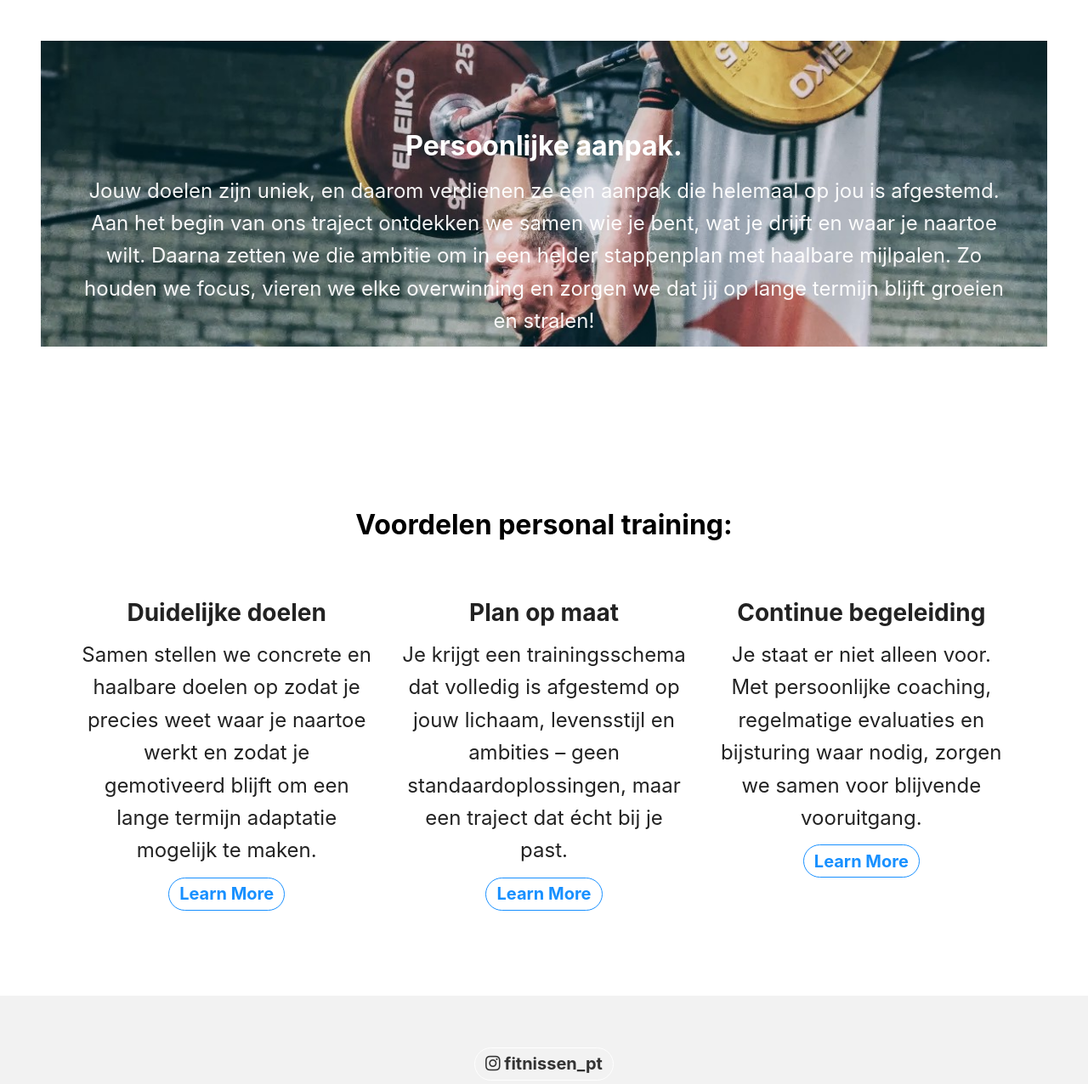
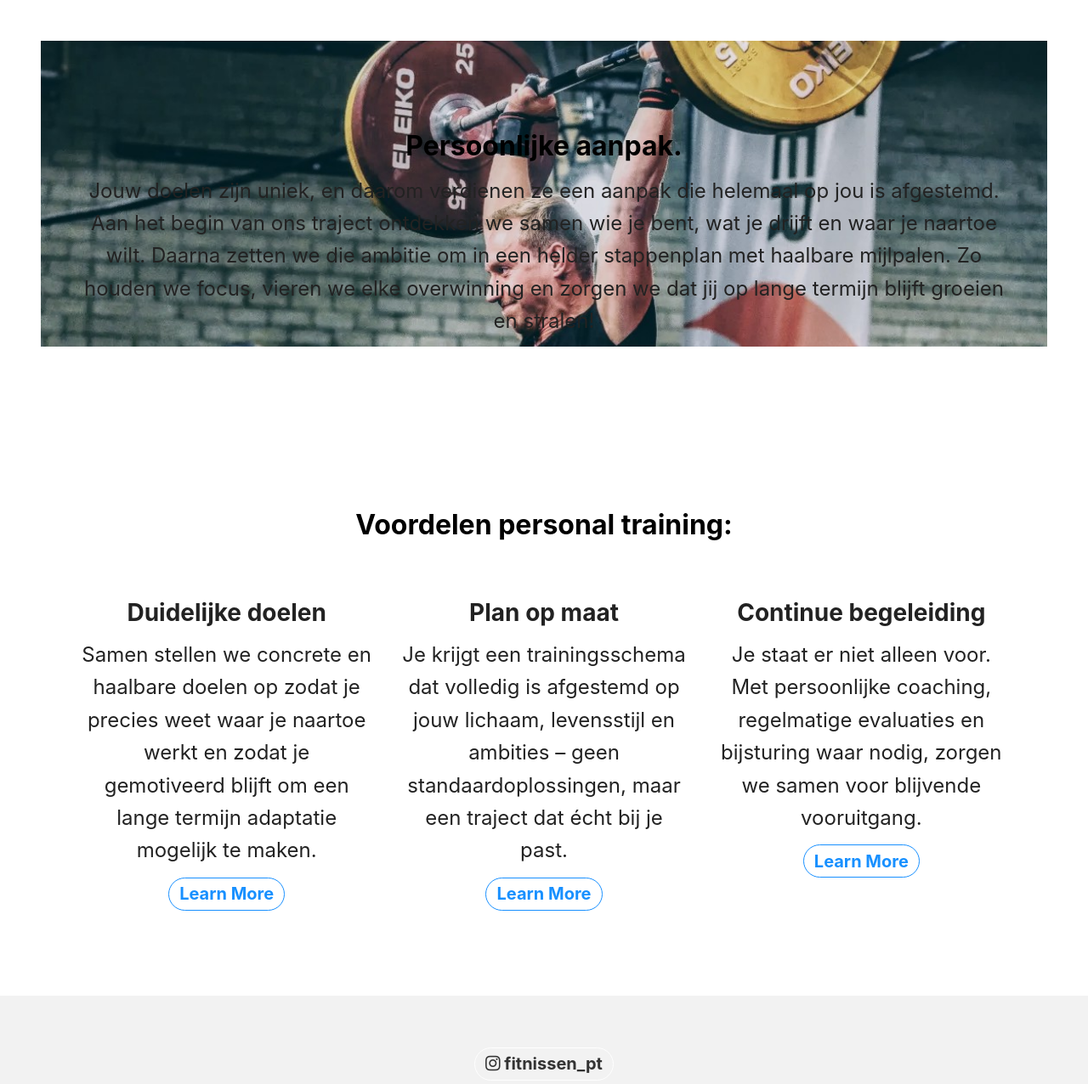
Before and after one commit to TimTools/fitnissen-site, a Jekyll site: the page built from index.html, in a window 1280 px wide. Shown: the part 900-2176 px from the top of the page at 85% size. Built offline with Jekyll 4.4.1, drawn with Linux system fonts in a browser that asks for light colours; nearby versions of some CDN libraries; the list of posts is cut into pages by our own code; grey boxes are pictures that could not be loaded.

Commit message:
light theme

```diff
--- a/index.html
+++ b/index.html
@@ -27,7 +27,7 @@ data:
   sections:
     - title: "Persoonlijke aanpak."
       height: 100vh
-      theme: dark
+      theme: light
       type: cover
       excerpt: "Jouw doelen zijn uniek, en daarom verdienen ze een aanpak die helemaal op jou is afgestemd.
         Aan het begin van ons traject ontdekken we samen wie je bent, wat je drijft en waar je naartoe wilt.
```
Also changed, not shown: other parts of index.html (+1 -1 lines).
